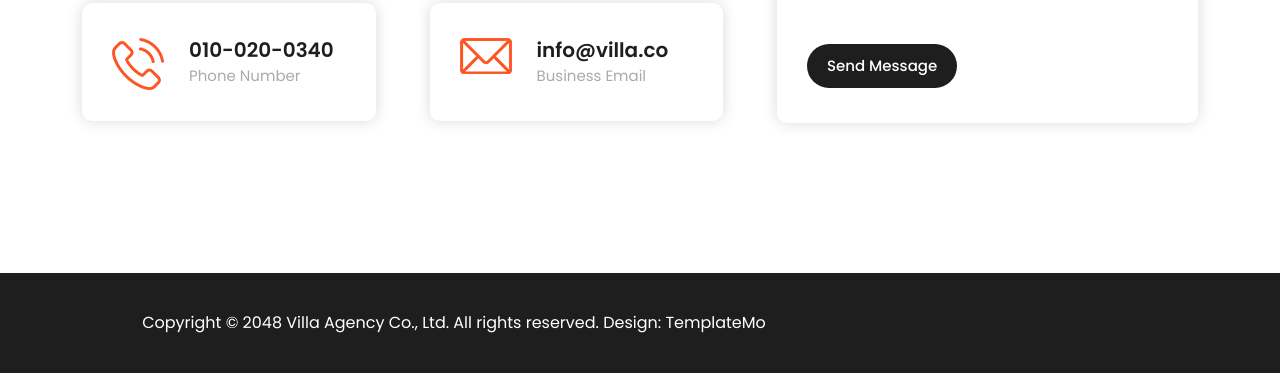
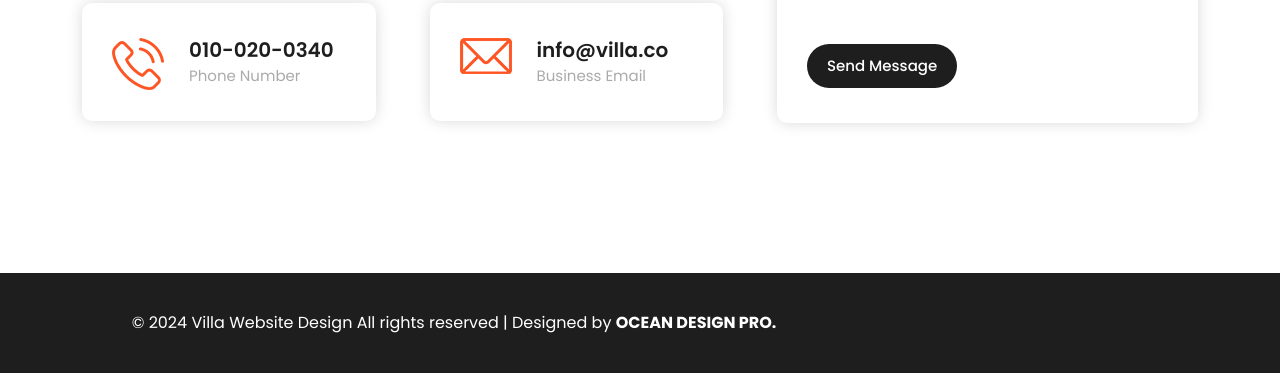
Before and after one commit to Sam109345/villa-website, a plain HTML site: page templatemo_591_villa_agency/index.html in a window 1280 px wide. Shown: the part 6619-6992 px from the top of the page. Drawn offline with nearby package versions, Linux system fonts and the light colour scheme.

Commit message:
8:04pm wednesday changes

```diff
--- a/templatemo_591_villa_agency/index.html
+++ b/templatemo_591_villa_agency/index.html
@@ -7,6 +7,7 @@
   <meta name="viewport" content="width=device-width, initial-scale=1, shrink-to-fit=no">
   <link href="https://fonts.googleapis.com/css2?family=Poppins:wght@100;200;300;400;500;600;700;800;900&display=swap"
     rel="stylesheet">
+
 
   <title>Villa Website Design</title>
 
@@ -585,15 +586,31 @@
     </div>
   </div>
 
-  <footer>
-    <div class="container">
+<!-- Footer Start -->
+<footer>
+  <div class="container">
       <div class="col-lg-8">
-        <p>Copyright © 2048 Villa Agency Co., Ltd. All rights reserved.
+          <p>
+              &copy; <span id="current-year"></span> <span id="site-title"></span>
+              All rights reserved | Designed by
+              <a href="http://oceandesignpro.com" target="_blank" rel="noopener"><b>OCEAN DESIGN PRO.</b></a>
+          </p>
+      </div>
+  </div>
+</footer>
 
-          Design: <a rel="nofollow" href="https://templatemo.com" target="_blank">TemplateMo</a></p>
-      </div>
-    </div>
-  </footer>
+<script>
+  // Set your site title dynamically if it's not available elsewhere
+  var siteTitle = document.title || "Your Site Name"; // Fallback if site name is not set in title
+  var currentYear = new Date().getFullYear();
+
+  // Insert the dynamic values into the respective spans
+  document.getElementById("site-title").textContent = siteTitle;
+  document.getElementById("current-year").textContent = currentYear;
+</script>
+
+<!-- Footer End -->
+
 
   <!-- Scripts -->
   <!-- Bootstrap core JavaScript -->
```
